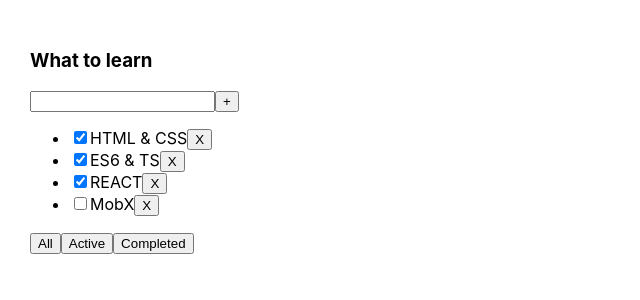
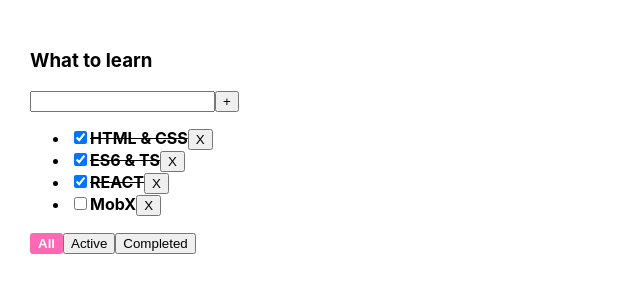
Before and after one commit to AndrewChernoff/todoList, a React (Create React App) app: page / in a window 1280 px wide. Shown: the top 300 px of the page, without its empty margins (0-640 px from the left). Built offline with nearby package versions, Linux system fonts and the light colour scheme.

Commit message:
error and input value improving

```diff
--- a/src/App.css
+++ b/src/App.css
@@ -6,3 +6,25 @@
 .App > div {
   margin-right: 50px;
 }
+
+.isDone {
+  text-decoration: line-through;
+  font-weight: bold;
+}
+
+.notIsDone {
+  font-weight: bold;
+}
+
+.activeFilter {
+  color: white;
+  font-weight: bold;
+  border: hotpink 2px solid ;
+  background: hotpink;
+  border-radius: 3px;
+  outline-color: hotpink;
+}
+
+.erorInput {
+  border: hotpink 2px solid;
+}
--- a/src/App.tsx
+++ b/src/App.tsx
@@ -35,6 +35,10 @@
     setTasks([newTask,...tasks])
   }
 
+  const onChangeStatus = (taskId: string, isChecked: boolean) => {
+    setTasks(tasks.map(el => el.id === taskId? {...el, isDone: isChecked} : el))
+  }
+
   const getFilteredTasksForRender = (): TaskType[] => {
     switch (filter) {
       case "All":
@@ -58,6 +62,7 @@
         filter={filter}
         setFilter={setFilter}
         addTask={addTask}
+        onChangeStatus={onChangeStatus}
       />
     </div>
   );
--- a/src/TodoList.tsx
+++ b/src/TodoList.tsx
@@ -1,59 +1,73 @@
 import { ChangeEvent, useState } from "react";
 import { FilterType, TaskType } from "./App";
+import './App.css';
 
 type TodoListProps = {
   title: string;
   tasks: Array<TaskType>
   removeTask: (taskId: string) => void
   setFilter: (value: FilterType) => void
-  filter: string
+  filter: FilterType
   addTask: (value: string) => void
+  onChangeStatus: (taskId: string, isChecked: boolean) => void
 };
 
 
-
-
-const TodoList = ({ title, tasks, removeTask, setFilter, filter, addTask }: TodoListProps) => {
+const TodoList = ({ title, tasks, removeTask, setFilter, filter, addTask, onChangeStatus }: TodoListProps) => {
 
   const [taskName, setTaskName] = useState('')
-
+  const [error, setError] = useState<boolean>(false)
 
   const onAddTask = () => {
-    addTask(taskName);
+    const trimmedTask = taskName.trim();
+    if (trimmedTask && trimmedTask.length > 0 ) {
+       addTask(trimmedTask)
+     } else {
+      setError(true);
+     }
     setTaskName('');
   }
 
   const getTaskValue = (e: ChangeEvent<HTMLInputElement>) => {
+    setError(false)
     setTaskName(e.currentTarget.value)
   }
 
   const doFilterAction = (filterValue: FilterType) =>  () => setFilter(filterValue);
 
+
   const tasksItems = tasks.map((t) => {
+
+    const isDoneClassName = t.isDone ? 'isDone' : 'notIsDone';
+
     return (
       <li key={t.id}>
-        <input type="checkbox" checked={t.isDone} />
-        <span>{t.title}</span>
+        <input type="checkbox" checked={t.isDone} onChange={(e: ChangeEvent<HTMLInputElement>) =>onChangeStatus(t.id, e.currentTarget.checked)}/>
+        <span className={isDoneClassName}>{t.title}</span>
         <button onClick={() => removeTask(t.id)}>X</button>
       </li>
     );
   });
 
+  const inputClassName = error ? 'erorInput' : '';
 
+  const errorMessage = error && <p style={{color: 'hotpink', margin: 0}}>Please enter some title</p>
 
   return (
     <div>
       <h3>{title}</h3>
       <div>
-        <input value={taskName} onChange={getTaskValue}
+        <input value={taskName} className={inputClassName}  onChange={getTaskValue}
         onKeyDown={(e: React.KeyboardEvent<HTMLElement>) => e.key === 'Enter' && onAddTask()}/>
-        <button onClick={onAddTask}>+</button>
+        <button onClick={onAddTask} /* disabled={taskName.trim().length > 0 ? false : true} */>+</button>
       </div>
+
+      {errorMessage}
       <ul>{tasksItems}</ul>
       <div>
-        <button onClick={doFilterAction('All')}>All</button>
-        <button onClick={doFilterAction('Active')}>Active</button>
-        <button onClick={doFilterAction('Completed')}>Completed</button>
+        <button className={filter === 'All' ? 'activeFilter' : ''} onClick={doFilterAction('All')}>All</button>
+        <button className={filter === 'Active' ? 'activeFilter' : ''} onClick={doFilterAction('Active')}>Active</button>
+        <button className={filter === 'Completed' ? 'activeFilter' : ''} onClick={doFilterAction('Completed')}>Completed</button>
       </div>
     </div>
   );
```
